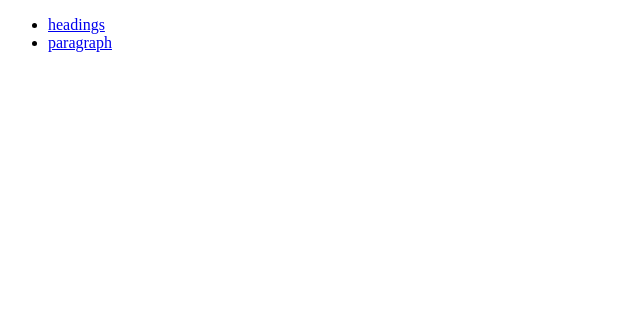
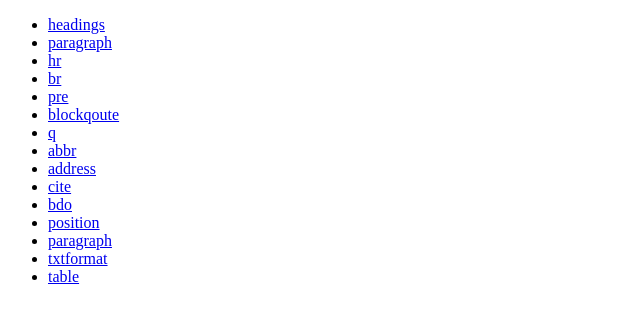
Before and after one commit to ArmTrapong/15Html.github.io, a plain HTML site: page index.html in a window 1280 px wide. Shown: the whole page, without its empty margins (0-640 px from the left). Drawn offline with Linux system fonts and the light colour scheme.

Commit message:
Update index.html

```diff
--- a/index.html
+++ b/index.html
@@ -7,6 +7,19 @@
   <ul>
   <li><a href="headings.html">headings</a></li>
   <li><a href="paragraph.html">paragraph</a></li>
+  <li><a href="hr.html">hr</a></li>
+  <li><a href="br.html">br</a></li>
+  <li><a href="pre.html">pre</a></li>
+  <li><a href="blockqoute.html">blockqoute</a></li>
+  <li><a href="q.html">q</a></li>
+  <li><a href="abbr.html">abbr</a></li>
+  <li><a href="address.html">address</a></li>
+  <li><a href="cite.html">cite</a></li>
+  <li><a href="bdo.html">bdo</a></li>
+  <li><a href="position.html">position</a></li>
+  <li><a href="style.html">paragraph</a></li>
+  <li><a href="txtformat.html">txtformat</a></li>
+  <li><a href="table.html">table</a></li>
   </ul>
 </body>
 </html>
```
